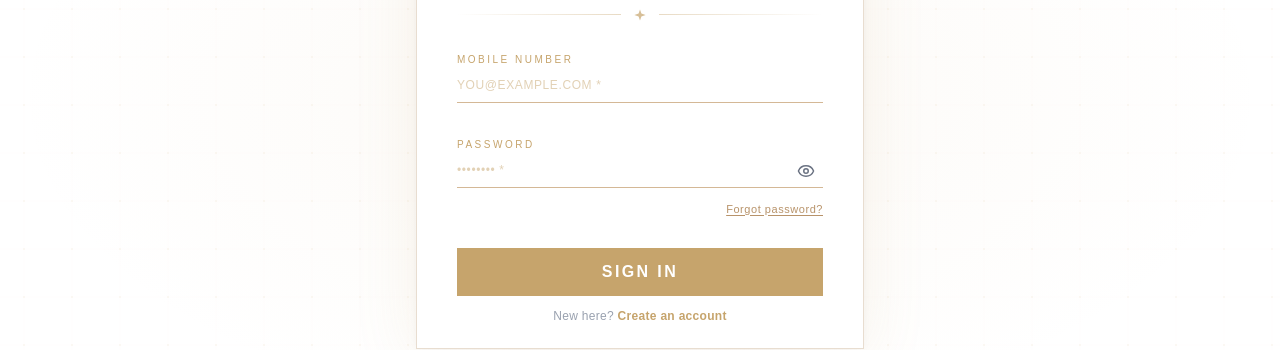
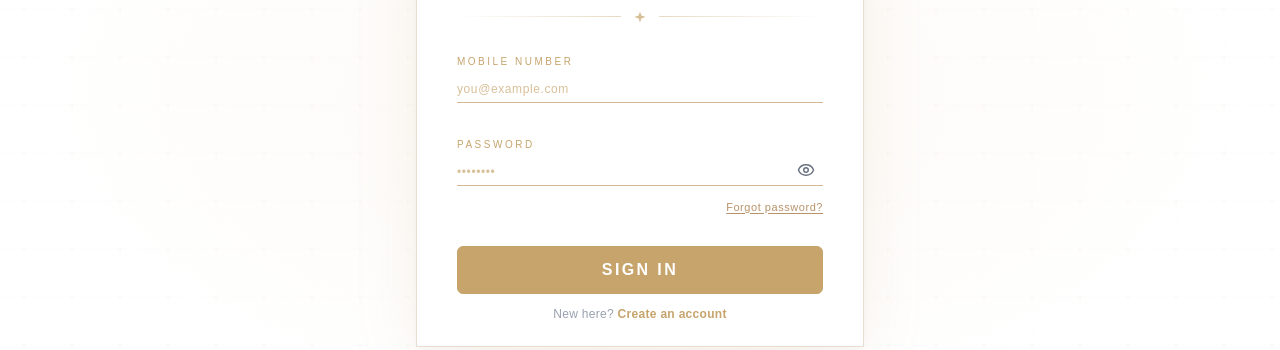
Before and after one commit to shadesoriginalsinfo-bit/shades-frontend, a React (Vite) app: page /login in a window 1280 px wide. Shown: the part 303-653 px from the top of the page. Built offline with nearby package versions, Linux system fonts and the light colour scheme.

Commit message:
padding in input and text color change

```diff
--- a/src/components/ui/button.tsx
+++ b/src/components/ui/button.tsx
@@ -6,7 +6,7 @@ import { cn } from "@/lib/utils"
 const buttonVariants = cva(
   [
     "group/button inline-flex shrink-0 items-center justify-center",
-    "rounded-none border text-sm font-semibold tracking-[0.12em] uppercase whitespace-nowrap",
+    "rounded-sm border text-sm font-semibold tracking-[0.12em] uppercase whitespace-nowrap",
     "transition-all duration-300 outline-none select-none cursor-pointer",
     "focus-visible:ring-2 focus-visible:ring-[#C6A46C]/50 focus-visible:ring-offset-2",
     "active:translate-y-px disabled:pointer-events-none disabled:opacity-40",
--- a/src/components/ui/input.tsx
+++ b/src/components/ui/input.tsx
@@ -15,14 +15,12 @@ function Input({
   restrictSpecialChars = true,
   ...props
 }: InputProps) {
-  const finalPlaceholder =
-    required && placeholder ? `${placeholder} *` : placeholder;
 
   return (
     <input
       type={type}
       data-slot="input"
-      placeholder={finalPlaceholder}
+      placeholder={placeholder}
       required={required}
       onKeyDown={(e) => {
         if (!restrictSpecialChars) return;
@@ -36,9 +34,9 @@ function Input({
         "transition-all duration-300",
         // Bottom-border only — Art Deco underline style
         "border-0 border-b border-[#D4B896] rounded-none",
-        "pb-2 pt-1",
+        "pb-1 pt-1.5",
         // Placeholder
-        "placeholder:text-[#C6A46C]/50 placeholder:text-xs placeholder:tracking-wider placeholder:uppercase",
+        "placeholder:text-[#C6A46C]/70 placeholder:text-xs placeholder:tracking-wider",
         // Focus: gold underline glow
         "focus:border-[#C6A46C] focus:shadow-[0_1px_0_0_#C6A46C]",
         // Disabled
--- a/src/pages/signup/components/T&CModal.tsx
+++ b/src/pages/signup/components/T&CModal.tsx
@@ -18,7 +18,7 @@ export default function TermsAndConditionsModal({
     <Dialog open={open} onOpenChange={onOpenChange}>
       <DialogContent className="max-w-[95%] md:max-w-xl">
         <DialogHeader>
-          <DialogTitle>Terms and Conditions</DialogTitle>
+          <DialogTitle className="text-[#C6A46C]">Terms and Conditions</DialogTitle>
           {/* <p className="text-sm text-muted-foreground">Last updated on 1/12/2025</p> */}
         </DialogHeader>
 
```
